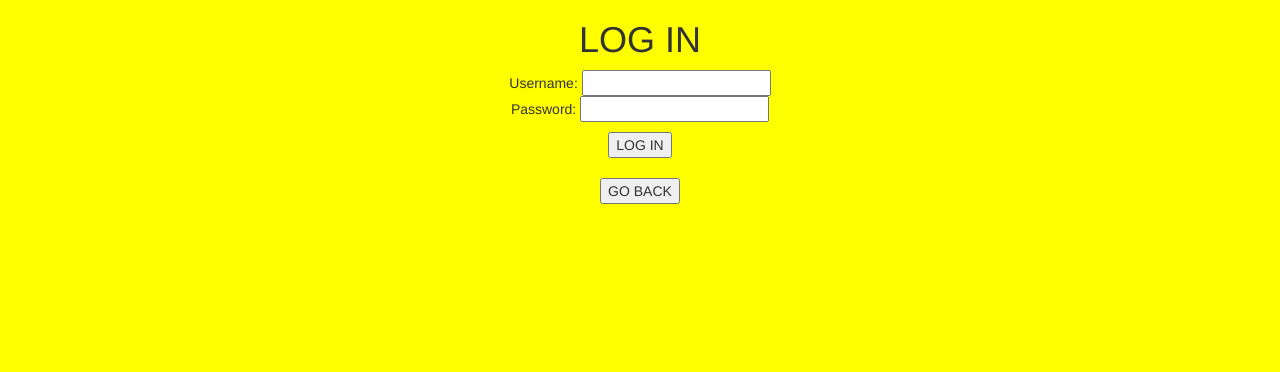
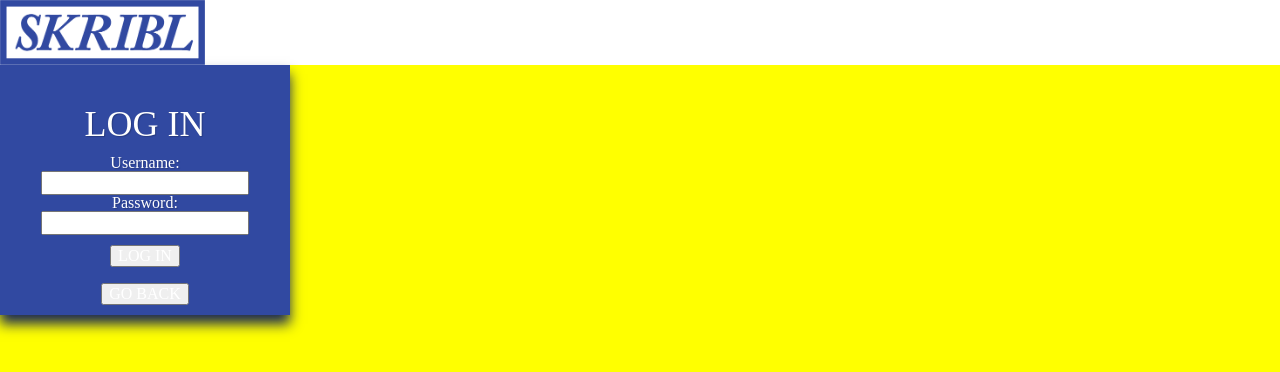
Before and after one commit to SKRIBLDEV/Skribl_web, a plain HTML site: page index.html at #!/home in a window 1280 px wide. Both pictures are taken after a click on the picture 640 px from the left and 600 px from the top of the page. Drawn offline with nearby package versions, Linux system fonts and the light colour scheme; some packages are replaced by stand-ins of ours.

Commit message:
fix voor het verdwijnen van een half bolletje in het interactief logo + eerste aanzet styling login

```diff
--- a/css/stdtheme.css
+++ b/css/stdtheme.css
@@ -27,6 +27,14 @@ body {
     padding: 0;
     position: absolute;
     width: 1px;
+}
+
+/* this should be made "general" for all navigational pages f */
+
+.header-block {
+	height: 65px;
+	width: 100%;
+	background-color: white;
 }
 
 .block0 {
@@ -70,6 +78,27 @@ body {
  .lowerSecond {
 	top: 95%;
  }
+
+
+ .card {
+  -webkit-box-sizing: content-box;
+  -moz-box-sizing: content-box;
+  box-sizing: content-box;
+  width: 250px;
+  height: 210px;
+  padding: 20px;
+  overflow: hidden;
+  border: none;
+  font: normal 16px/1 "Times New Roman", Times, serif;
+  color: rgba(255,255,255,1);
+  text-align: center;
+  -o-text-overflow: ellipsis;
+  text-overflow: ellipsis;
+  background: #3149A1;
+  -webkit-box-shadow: 0 9px 12px 0 rgba(19,33,86,0.96) ;
+  box-shadow: 0 9px 12px 0 rgba(19,33,86,0.96) ;
+  text-shadow: 1px 1px 1px rgba(0,0,0,0.2) ;
+}
 
 
 /* disable link default coloration */
--- a/js/interactiveLogo.js
+++ b/js/interactiveLogo.js
@@ -81,7 +81,7 @@ webapp.directive('interactivelogo', ['$timeout', function(timer) {
           keepInCircle: function(radius){
             var center = new paper.Point(radius, radius)
 
-            if (center.getDistance(this.position) > radius){
+            if (center.getDistance(this.position) > (radius - 13)){
               var diff = this.position.subtract(center)
               diff = diff.normalize(radius)
               diff = diff.add(center)
--- a/templates/login.html
+++ b/templates/login.html
@@ -1,4 +1,9 @@
-<div>
+
+<div class="header-block" id="wrapper">
+<img src="img/logo_defaultcolor.png" style='height:100%;' alt="skribllog" ng-click="login()">
+</div>
+
+<div class="card">
 
  <center>
 
```
Also changed, not shown: templates/home.html (+0 -1 lines), img/logo_defaultcolor.png (added).
